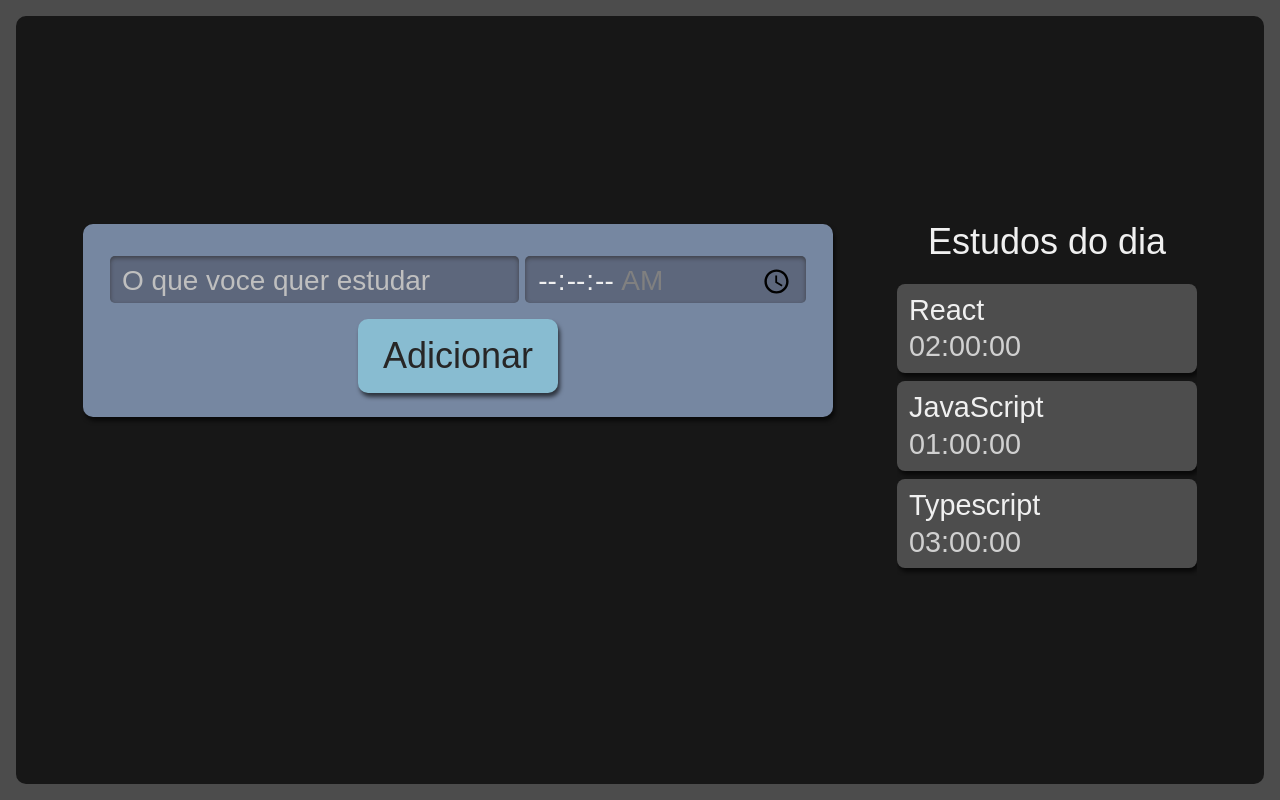
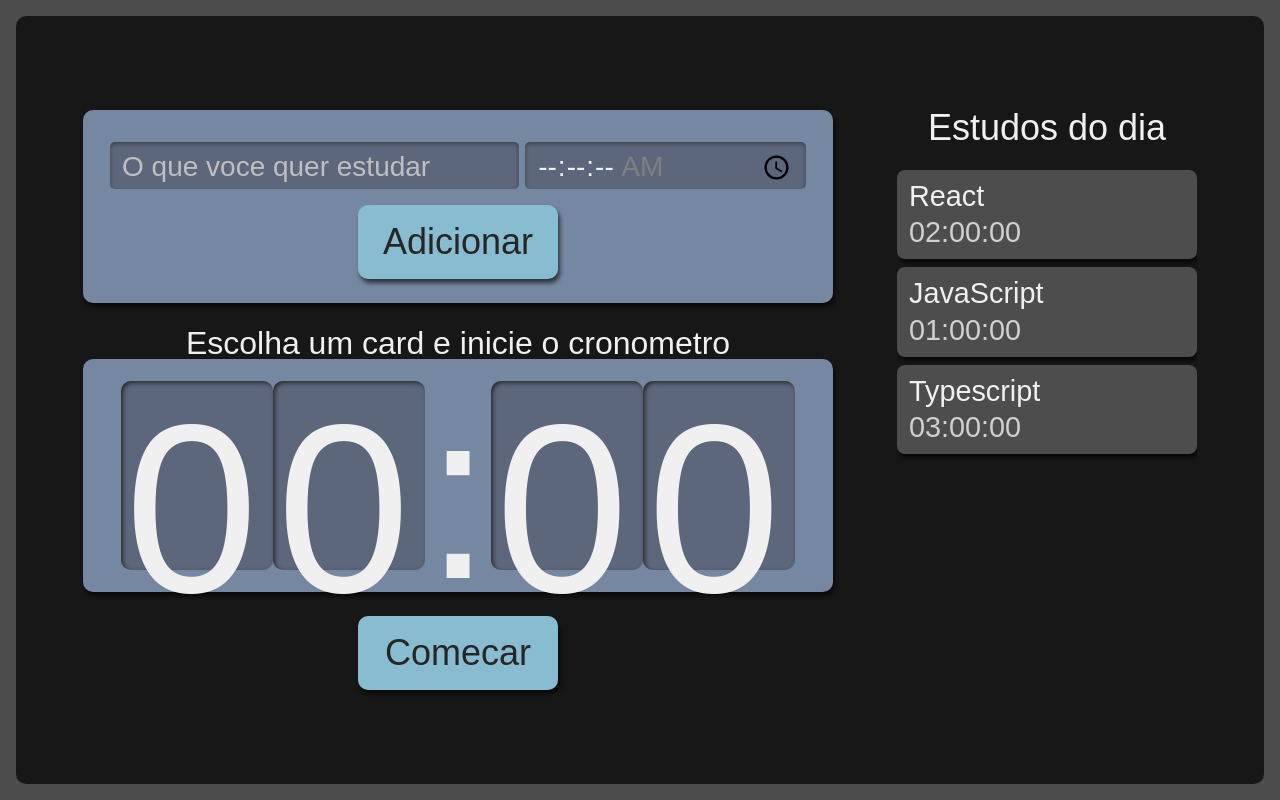
Before and after one commit to efrahim20319/Todo-app, a React (Create React App) app: page / in a window 1280 px wide. Built offline with nearby package versions, Linux system fonts and the light colour scheme.

Commit message:
Entendendo as props

```diff
--- a/src/components/Botao/index.tsx
+++ b/src/components/Botao/index.tsx
@@ -1,10 +1,12 @@
 import React from "react";
-import style from "./Botao.module.scss"
+import style from "./Botao.module.scss";
 
-export default function Botao() {
-  return (
-    <button className={style.botao}>
-        Adicionar
-    </button>
-    );
+export default class Botao extends React.Component <{children: React.ReactNode}> {
+  render() {
+    return (
+      <button className={style.botao}>
+        {this.props.children}
+      </button>
+      );
   }
+}
--- /dev/null
+++ b/src/components/Cronometro/Cronometro.module.scss
@@ -0,0 +1,59 @@
+.cronometro {
+    display: flex;
+    flex-direction: column;
+    align-items: center;
+    grid-area: cronometro;
+
+    .relogioWrapper {
+      align-items: center;
+      background-color: #7687A1;
+      border-radius: 10px;
+      box-shadow: 2px 4px 4px #0000009F;
+      box-sizing: border-box;
+      display: flex;
+      font-size: 5rem;
+      justify-content: center;
+      margin-bottom: 24px;
+      padding: 16px 12px;
+      width: 100%;
+    }
+
+    .titulo {
+      font-size: 2rem;
+    }
+
+    button {
+      background-color: #88bcd1;
+      border-radius: 10px;
+      box-shadow: 2px 4px 4px #0000009F;
+      color: #272626;
+      cursor: pointer;
+      font-size: 1.25rem;
+      padding: 16px;
+      width: 150px;
+
+      &:active {
+        background-color: #7CA6B7;
+        box-shadow: 2px 2px 4px #0000009F inset;
+        cursor: auto;
+      }
+    }
+
+    @media screen and (min-width:1280px) {
+
+      .relogioWrapper{
+        font-size: 15rem;
+      }
+
+      p {
+        font-size: 2rem;
+      }
+
+      button {
+        grid-column-start: span 2;
+        justify-self: center;
+        width: 200px;
+        font-size: 2.25rem;
+      }
+    }
+  }
--- /dev/null
+++ b/src/components/Cronometro/Relogio/Relogio.module.scss
@@ -0,0 +1,21 @@
+.relogioNumero {
+    background-color: #5D677C;
+    box-shadow: 2px 2px 4px #2B2B2B inset;
+    height: 3.6rem;
+    width: 3rem;
+    padding: 8px 4px;
+    border-radius: 10px;
+
+    @media screen and (min-width:1280px) {
+      height: 10.8rem;
+      width: 9rem;
+    }
+  }
+
+  .relogioDivisao {
+    height: 4.2rem;
+
+    @media screen and (min-width:1280px) {
+      height: 12.6rem;
+    }
+  }
--- /dev/null
+++ b/src/components/Cronometro/Relogio/index.tsx
@@ -0,0 +1,13 @@
+import style from "./Relogio.module.scss"
+
+export default function Relogio() {
+    return (
+        <>
+            <span className={style.relogioNumero}>0</span>
+            <span className={style.relogioNumero}>0</span>
+            <span className={style.relogioDivisao}>:</span>
+            <span className={style.relogioNumero}>0</span>
+            <span className={style.relogioNumero}>0</span>
+        </>
+    );
+}
--- /dev/null
+++ b/src/components/Cronometro/index.tsx
@@ -0,0 +1,17 @@
+import Botao from "../Botao"
+import Relogio from "./Relogio"
+import style from "./Cronometro.module.scss"
+
+export default function Cronometro () {
+    return (
+        <div className={style.cronometro}>
+            <p className={style.titulo}>Escolha um card e inicie o cronometro</p>
+            <div className={style.relogioWrapper}>
+                <Relogio />
+            </div>
+            <Botao>
+                Comecar
+            </Botao>
+        </div>
+    )
+}
--- a/src/components/Formulario/index.tsx
+++ b/src/components/Formulario/index.tsx
@@ -27,7 +27,9 @@
             required
           />
         </div>
-        <Botao />
+        <Botao>
+          Adicionar
+        </Botao>
       </form>
     );
 
--- a/src/components/Lista/index.tsx
+++ b/src/components/Lista/index.tsx
@@ -1,4 +1,5 @@
 import React from "react";
+import Item from "./item";
 import style from "./Lista.module.scss"
 
 export default function Lista() {
@@ -13,10 +14,10 @@
       <ul>
         {tarefas.map((item, index) => {
           return (
-            <li className={style.item} key={index}>
-              <h3>{item.tarefa}</h3>
-              <span>{item.tempo}</span>
-            </li>
+            <Item
+            key={index}
+              {...item}
+            />
           );
         })}
       </ul>
--- /dev/null
+++ b/src/components/Lista/item/index.tsx
@@ -0,0 +1,15 @@
+import style from "../Lista.module.scss";
+
+interface Task {
+  tarefa: string;
+  tempo: string;
+}
+
+export default function Item({ tarefa, tempo }: Task) {
+  return (
+    <li className={style.item}>
+      <h3>{tarefa}</h3>
+      <span>{tempo}</span>
+    </li>
+  );
+}
--- a/src/pages/App.tsx
+++ b/src/pages/App.tsx
@@ -1,4 +1,5 @@
 import React from 'react';
+import Cronometro from '../components/Cronometro';
 import Formulario from '../components/Formulario';
 import Lista from '../components/Lista';
 import style from "./App.module.scss"
@@ -8,6 +9,7 @@
     <div className = {style.AppStyle}>
       < Formulario />
       <Lista />
+      <Cronometro />
     </div>
   );
 }
```
